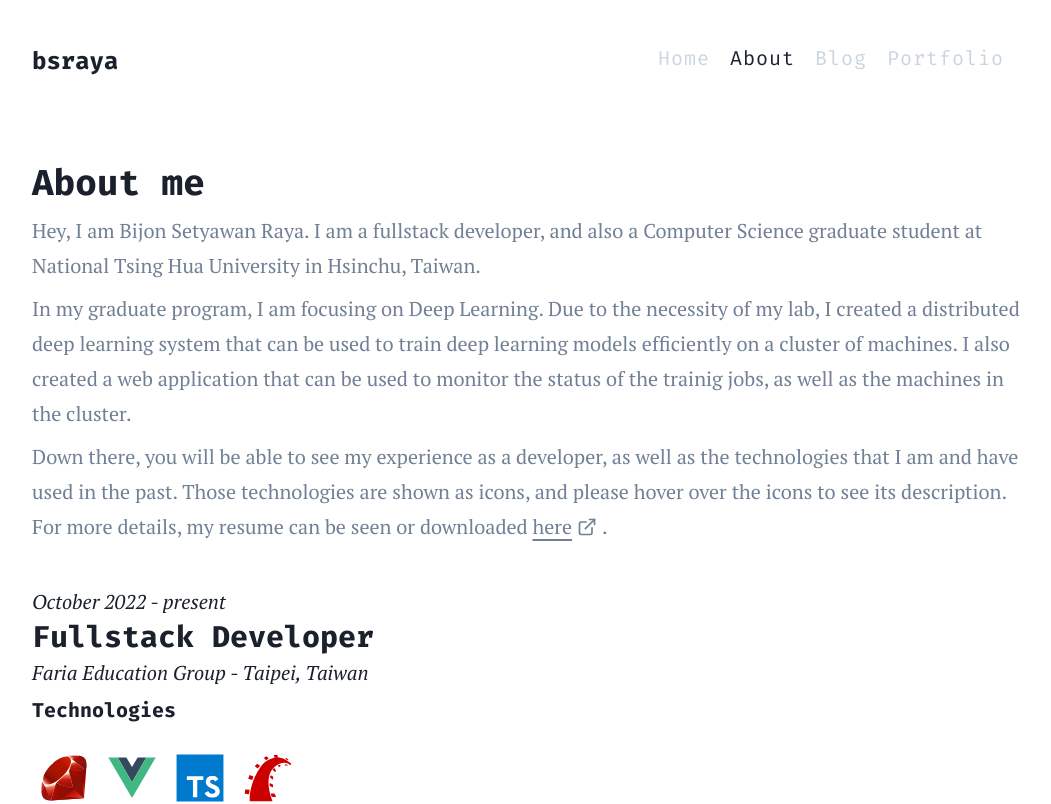
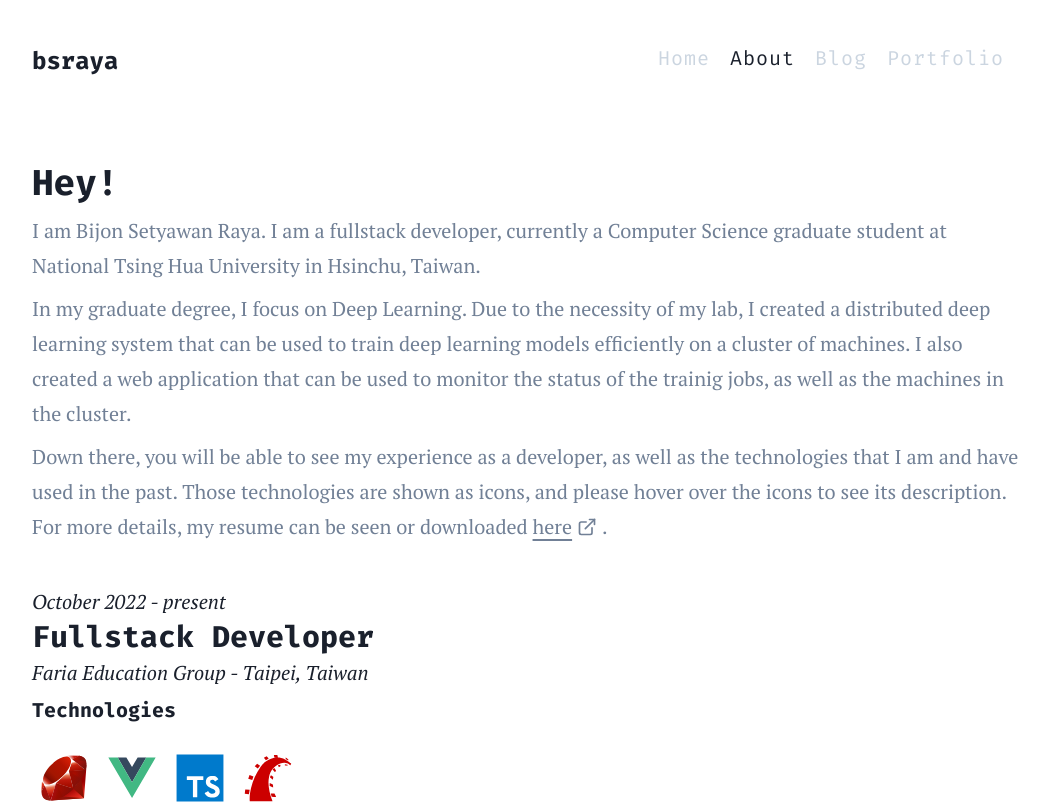
Before and after one commit to bsraya/bsraya, a Next.js app: page /about in a window 1280 px wide. Shown: the top 804 px of the page, without its empty margins (112-1163 px from the left). Built offline with nearby package versions, Linux system fonts and the light colour scheme; a small style sheet from the web is missing.

Commit message:
fix: rephrase title

```diff
--- a/pages/about.tsx
+++ b/pages/about.tsx
@@ -14,13 +14,13 @@ export default function About(): JSX.Element {
             <Seo title="About" type="website" />
             <Stack mt="5rem">
                 <Heading as="h1">
-                    About me
+                    Hey!
                 </Heading>
                 <Text color="gray.500">
-                    Hey, I am Bijon Setyawan Raya. I am a fullstack developer, and also a Computer Science graduate student at National Tsing Hua University in Hsinchu, Taiwan.
+                    I am Bijon Setyawan Raya. I am a fullstack developer, currently a Computer Science graduate student at National Tsing Hua University in Hsinchu, Taiwan.
                 </Text>
                 <Text color="gray.500">
-                    In my graduate program, I am focusing on Deep Learning. Due to the necessity of my lab, I created a distributed deep learning system that can be used to train deep learning models efficiently on a cluster of machines.
+                    In my graduate degree, I focus on Deep Learning. Due to the necessity of my lab, I created a distributed deep learning system that can be used to train deep learning models efficiently on a cluster of machines.
                     I also created a web application that can be used to monitor the status of the trainig jobs, as well as the machines in the cluster.
                 </Text>
                 <Text color="gray.500">
```
